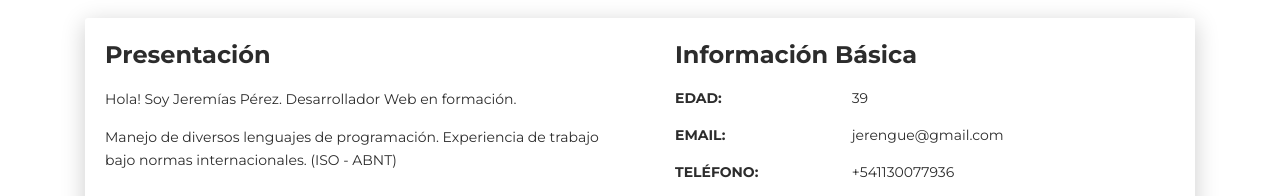
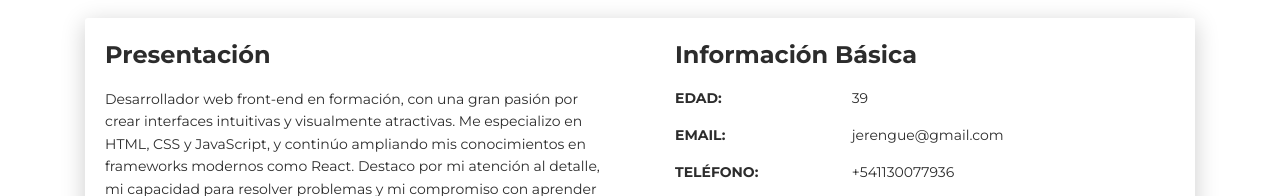
Before and after one commit to jerePerez/cv, a plain HTML site: page index.html in a window 1280 px wide. Shown: the part 602-798 px from the top of the page. Drawn offline with Linux system fonts and the light colour scheme.

```diff
--- a/index.html
+++ b/index.html
@@ -78,9 +78,12 @@
               <div class="col-lg-6 col-md-12">
                 <div class="card-body">
                   <div class="h4 mt-0 title">Presentación</div>
-                  <p>Hola! Soy Jeremías Pérez. Desarrollador Web en formación.</p>
-                  <p>Manejo de diversos lenguajes de programación. Experiencia de trabajo bajo normas internacionales.
-                    (ISO - ABNT)
+                  <p>Desarrollador web front-end en formación, con una gran pasión por crear interfaces
+                    intuitivas y visualmente atractivas. Me especializo en HTML, CSS y JavaScript, y continúo ampliando
+                    mis conocimientos en frameworks modernos como React. Destaco por mi atención al detalle, mi
+                    capacidad para resolver problemas y mi compromiso con aprender continuamente nuevas tecnologías.
+                    Estoy entusiasmado por aplicar mis habilidades en proyectos que mejoren la experiencia del usuario y
+                    que contribuyan a su funcionalidad y accesibilidad.
                   </p>
                 </div>
               </div>
@@ -182,6 +185,7 @@
           </div>
         </div>
       </div>
+
 
       <div class="section" id="formacion">
         <div class="container cc-education">
```
Also changed, not shown: images/portfolio1.jpg (added).
